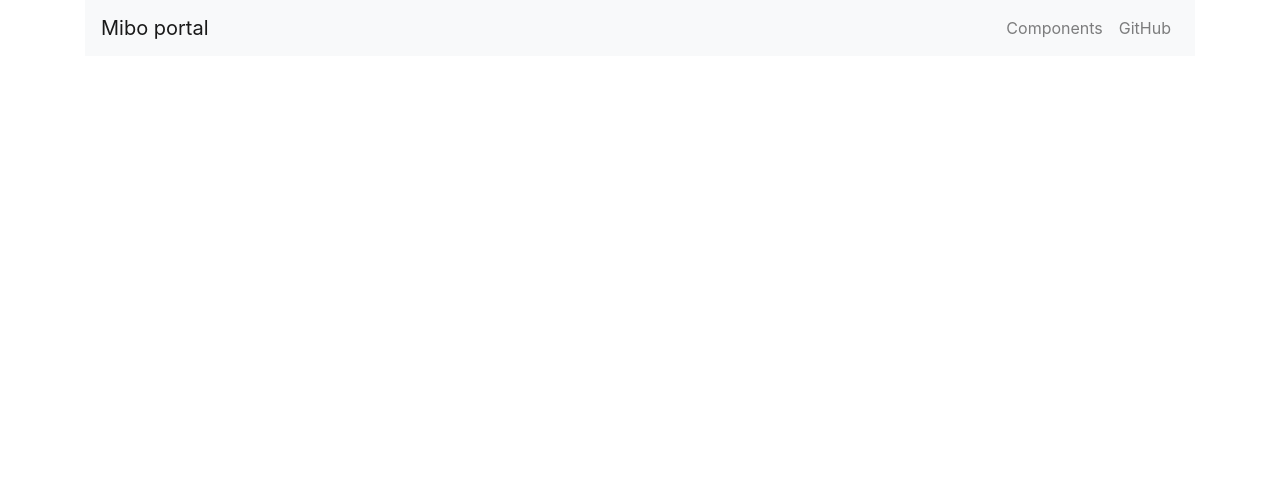
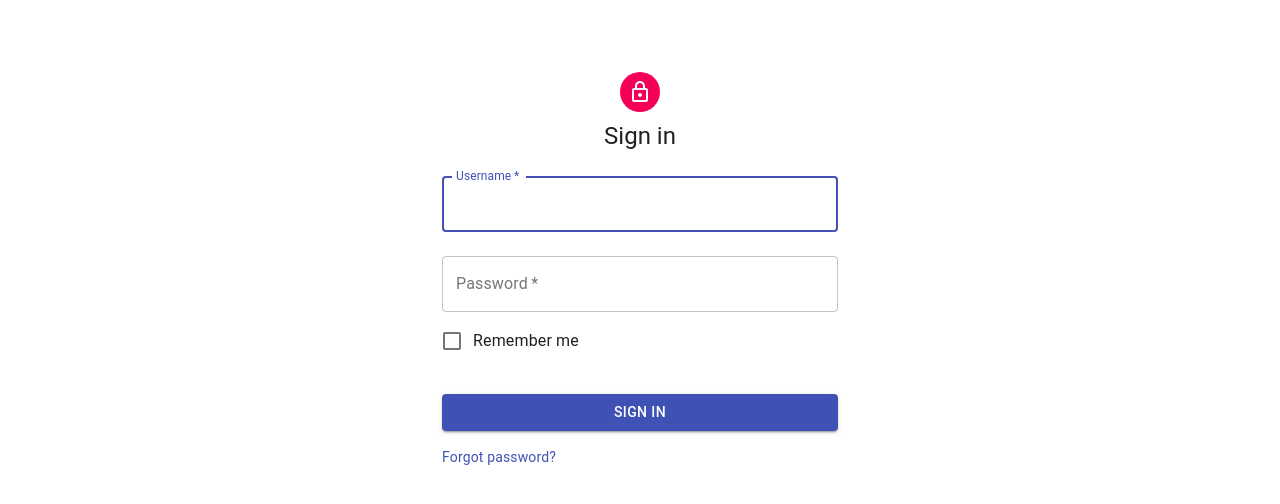
Before and after one commit to hanadkubat/IBU-Portal, a React (Create React App) app: page /login in a window 1280 px wide. Shown: the top 504 px of the page. Built offline with nearby package versions, Linux system fonts and the light colour scheme.

Commit message:
added login page layout

```diff
--- a/src/App.js
+++ b/src/App.js
@@ -1,11 +1,23 @@
-import React from 'react';
-import Nav from './Components/Nav';
+import React from "react";
+import {
+  BrowserRouter as Router,
+  Route,
+  Switch,
+  Redirect
+} from "react-router-dom";
+
+import Dashboard from "./app/Dashboard";
+import Login from "./app/Login";
 
 function App() {
   return (
-    <div className="container">
-      <Nav />
-    </div>
+    <Router>
+      <Switch>
+        <Route exact path="/" render={() => <Redirect to="/dashboard" />} />
+        <Route path="/dashboard" component={Dashboard} />
+        <Route path="/login" component={Login} />
+      </Switch>
+    </Router>
   );
 }
 
--- /dev/null
+++ b/src/app/Dashboard/index.js
@@ -0,0 +1,12 @@
+import React, { Component } from 'react';
+import Nav from '../../Components/Nav';
+
+export default class Dashboard extends Component {
+    render() {
+        return (
+            <div className="container">
+                <Nav />
+            </div>
+        )
+    }
+}
--- /dev/null
+++ b/src/app/Login/index.js
@@ -0,0 +1,100 @@
+import React from "react";
+import Avatar from "@material-ui/core/Avatar";
+import Button from "@material-ui/core/Button";
+import CssBaseline from "@material-ui/core/CssBaseline";
+import TextField from "@material-ui/core/TextField";
+import FormControlLabel from "@material-ui/core/FormControlLabel";
+import Checkbox from "@material-ui/core/Checkbox";
+import Link from "@material-ui/core/Link";
+import Grid from "@material-ui/core/Grid";
+import LockOutlinedIcon from "@material-ui/icons/LockOutlined";
+import Typography from "@material-ui/core/Typography";
+import { makeStyles } from "@material-ui/core/styles";
+import Container from "@material-ui/core/Container";
+
+const useStyles = makeStyles(theme => ({
+  "@global": {
+    body: {
+      backgroundColor: theme.palette.common.white
+    }
+  },
+  paper: {
+    marginTop: theme.spacing(8),
+    display: "flex",
+    flexDirection: "column",
+    alignItems: "center"
+  },
+  avatar: {
+    margin: theme.spacing(1),
+    backgroundColor: theme.palette.secondary.main
+  },
+  form: {
+    width: "100%", // Fix IE 11 issue.
+    marginTop: theme.spacing(1)
+  },
+  submit: {
+    margin: theme.spacing(3, 0, 2)
+  }
+}));
+
+export default function SignIn() {
+  const classes = useStyles();
+
+  return (
+    <Container component="main" maxWidth="xs">
+      <CssBaseline />
+      <div className={classes.paper}>
+        <Avatar className={classes.avatar}>
+          <LockOutlinedIcon />
+        </Avatar>
+        <Typography component="h1" variant="h5">
+          Sign in
+        </Typography>
+        <form className={classes.form} noValidate>
+          <TextField
+            variant="outlined"
+            margin="normal"
+            required
+            fullWidth
+            id="username"
+            label="Username"
+            name="username"
+            autoComplete="username"
+            autoFocus
+          />
+          <TextField
+            variant="outlined"
+            margin="normal"
+            required
+            fullWidth
+            name="password"
+            label="Password"
+            type="password"
+            id="password"
+            autoComplete="current-password"
+          />
+          <FormControlLabel
+            control={<Checkbox value="remember" color="primary" />}
+            label="Remember me"
+          />
+          <Button
+            type="submit"
+            fullWidth
+            variant="contained"
+            color="primary"
+            className={classes.submit}
+          >
+            Sign In
+          </Button>
+          <Grid container>
+            <Grid item xs>
+              <Link href="#" variant="body2">
+                Forgot password?
+              </Link>
+            </Grid>
+          </Grid>
+        </form>
+      </div>
+    </Container>
+  );
+}
```
Also changed, not shown: package.json (+7 -1 lines), 1 other file (tests, documents, lock files or other folders).
